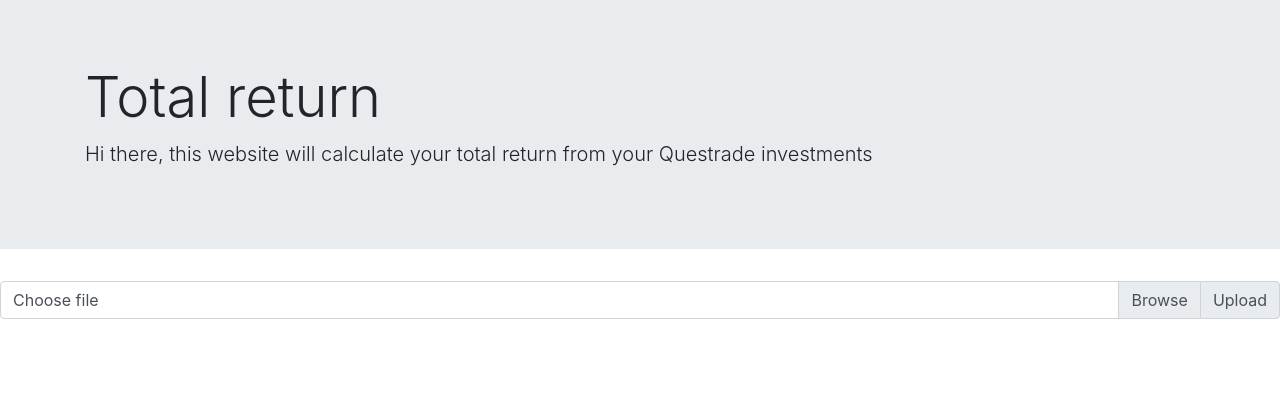
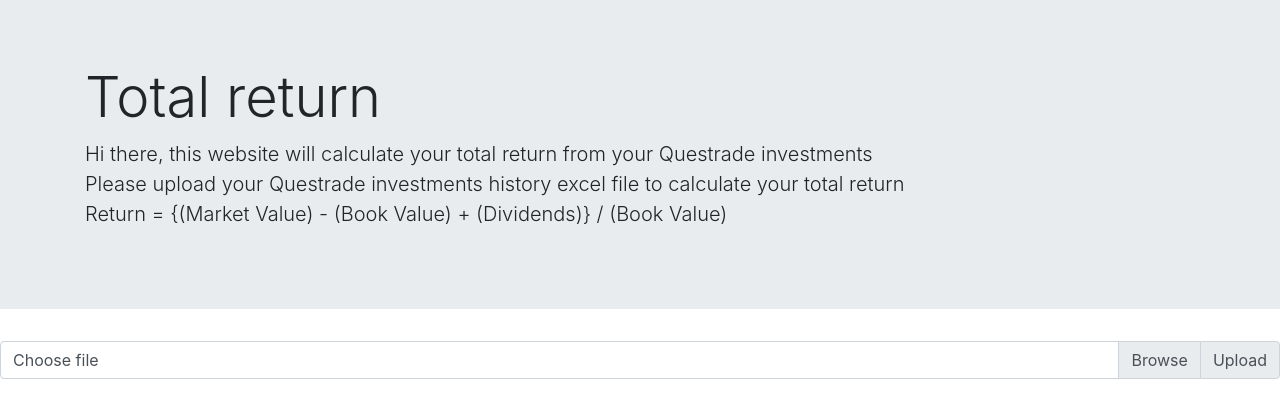
Before and after one commit to byronlin92/CalculateTotalReturn, a Flask app: page / in a window 1280 px wide. Shown: the part 56-474 px from the top of the page. Run offline with Flask 2, Linux system fonts and the light colour scheme; some libraries are stand-ins or nearby versions.

Commit message:
Update index.html

```diff
--- a/templates/index.html
+++ b/templates/index.html
@@ -24,7 +24,13 @@
 <div class="jumbotron jumbotron-fluid">
   <div class="container">
     <h1 class="display-4">Total return</h1>
-    <p class="lead">Hi there, this website will calculate your total return from your Questrade investments</p>
+    <p class="lead">Hi there, this website will calculate your total return from your Questrade investments
+          <br>
+      Please upload your Questrade investments history excel file to calculate your total return
+          <br>
+      Return = {(Market Value) - (Book Value) + (Dividends)} / (Book Value)
+    </p>
+
   </div>
 </div>
 
```
